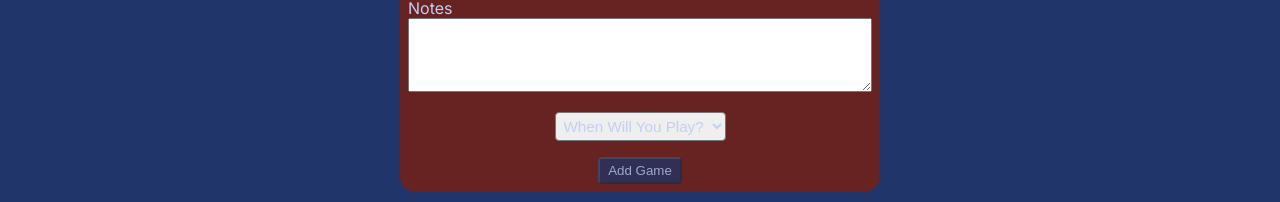
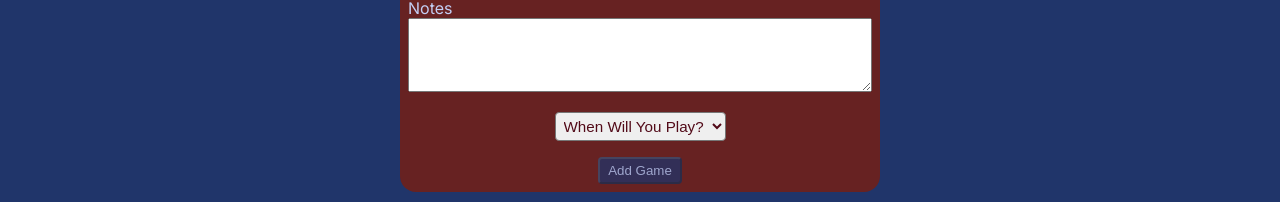
Before and after one commit to franco-ortega/to-do-games, a Next.js app: page / in a window 1280 px wide. Shown: the part 264-466 px from the top of the page. Built offline with nearby package versions, Linux system fonts and the light colour scheme.

Commit message:
darken select text color to be easier to see in daytime

```diff
--- a/components/addGame/AddGame.module.scss
+++ b/components/addGame/AddGame.module.scss
@@ -33,7 +33,7 @@
       border-radius: .25rem;
       padding: .25rem;
 
-      color: var(--text-clr-main);
+      color: var(--red-darkest);
       font-size: .95rem;
     }
 
```
